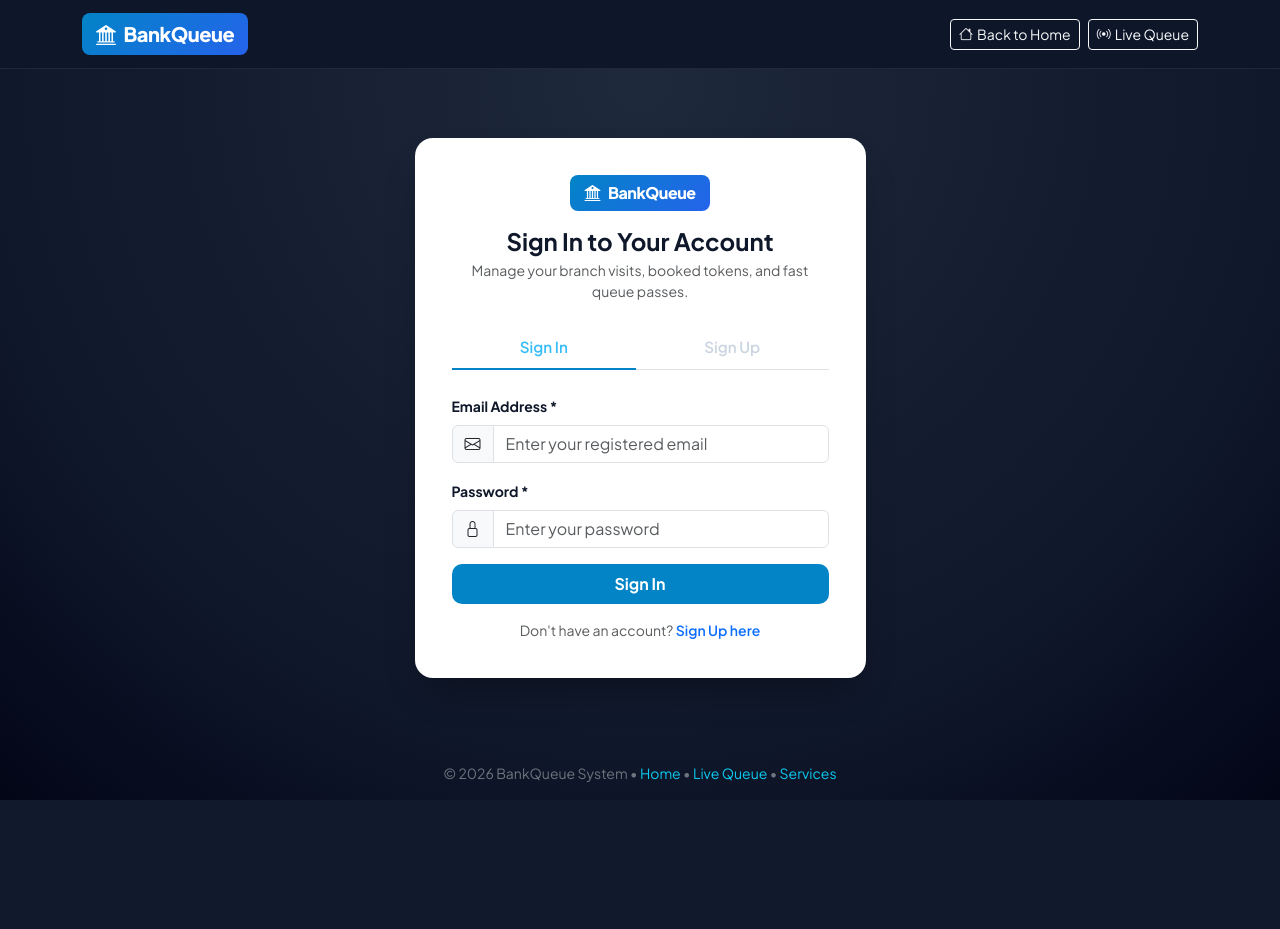
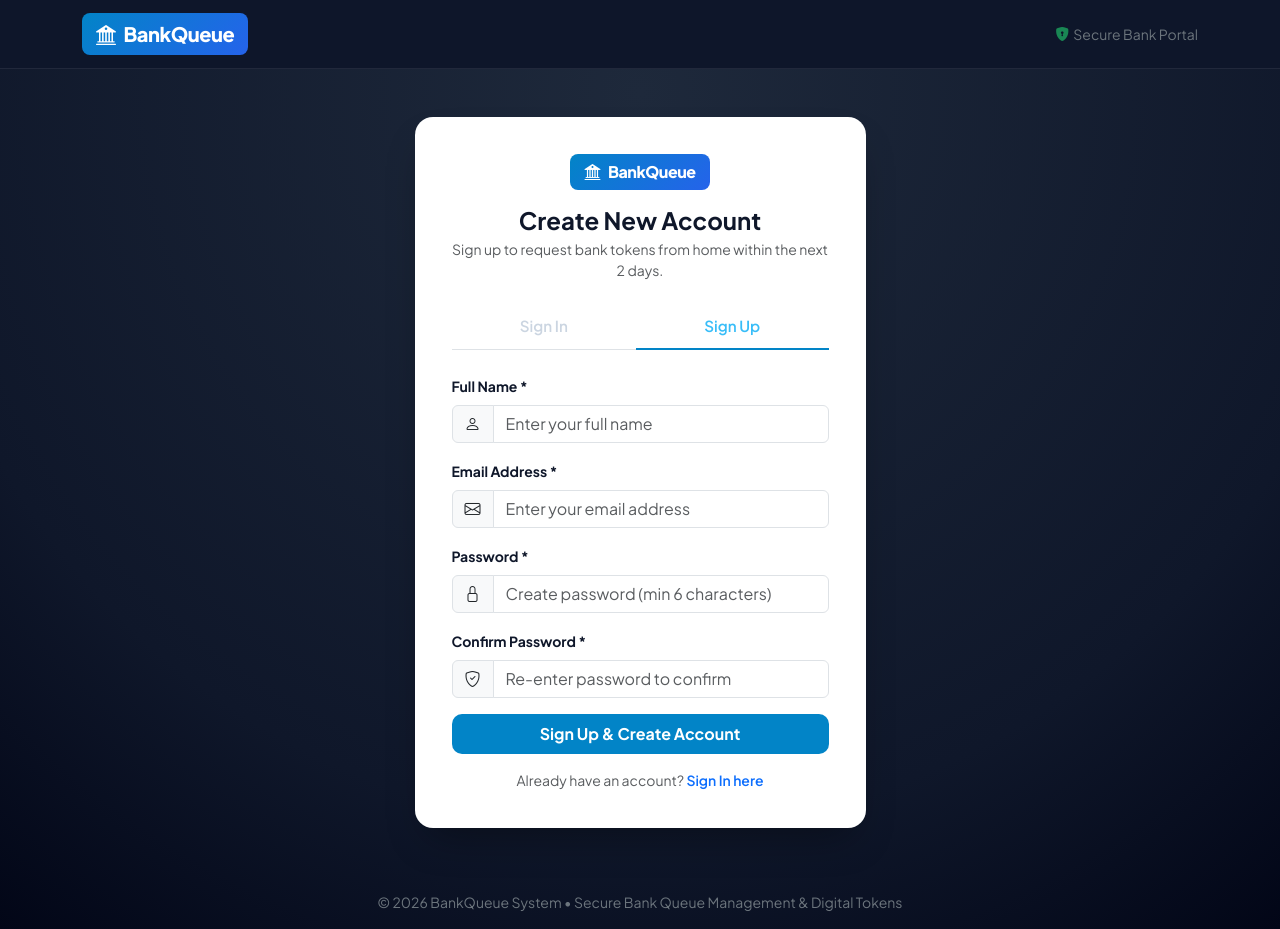
Before and after one commit to varshini1303/dbms_queue_project, a FastAPI app: page /register in a window 1280 px wide. Before the commit the page ends 800 px from the top, so only its background shows below. Run offline with FastAPI, Linux system fonts and the light colour scheme.

Commit message:
Set Login and Sign Up page as the opening screen at the root URL

```diff
--- a/python_backend/main.py
+++ b/python_backend/main.py
@@ -37,7 +37,6 @@ app = FastAPI(
 )
 
 # CORS Configuration
-# Accepts public cloud frontend, localhost, or any configured custom origin
 allowed_origins_env = os.getenv("ALLOWED_ORIGINS", "")
 origins = [
     "https://queue-wiz-home.lovable.app",
@@ -93,56 +92,57 @@ def health_check():
     return {
         "status": "healthy",
         "service": "Bank Queue Full Application",
-        "frontend": "https://queue-wiz-home.lovable.app",
         "local_app": "http://127.0.0.1:8000",
         "database": "connected",
     }
 
 
-# Root route serving the full-featured SPA
+def serve_template(template_name: str, extra_script: str = "") -> HTMLResponse:
+    file_path = os.path.join(TEMPLATES_DIR, template_name)
+    if os.path.exists(file_path):
+        with open(file_path, "r", encoding="utf-8") as f:
+            html = f.read()
+        backend_url = os.getenv("BACKEND_URL", "")
+        scripts = ""
+        if backend_url:
+            scripts += f"<script>window.BACKEND_URL = '{backend_url}';</script>"
+        if extra_script:
+            scripts += extra_script
+        if scripts:
+            html = html.replace("</head>", f"{scripts}</head>")
+        return HTMLResponse(content=html)
+    return HTMLResponse(f"<h1>Template {template_name} not found</h1>")
+
+
+# 1. Root route: Opening page is now the Login & Sign Up page
 @app.get("/", response_class=HTMLResponse)
-def index_page():
-    index_file = os.path.join(TEMPLATES_DIR, "index.html")
-    if os.path.exists(index_file):
-        with open(index_file, "r", encoding="utf-8") as f:
-            html = f.read()
-        # Inject BACKEND_URL if configured in environment
-        backend_url = os.getenv("BACKEND_URL", "")
-        if backend_url:
-            html = html.replace("</head>", f"<script>window.BACKEND_URL = '{backend_url}';</script></head>")
-        return HTMLResponse(content=html)
-    return HTMLResponse("<h1>BankQueue System: index.html template not found</h1>")
+def root_page():
+    return serve_template("login.html")
 
 
 @app.get("/login", response_class=HTMLResponse)
 def login_page():
-    login_file = os.path.join(TEMPLATES_DIR, "login.html")
-    if os.path.exists(login_file):
-        with open(login_file, "r", encoding="utf-8") as f:
-            html = f.read()
-        backend_url = os.getenv("BACKEND_URL", "")
-        if backend_url:
-            html = html.replace("</head>", f"<script>window.BACKEND_URL = '{backend_url}';</script></head>")
-        return HTMLResponse(content=html)
-    return HTMLResponse("<h1>Login page template not found</h1>")
+    return serve_template("login.html")
 
 
 @app.get("/register", response_class=HTMLResponse)
 def register_page():
-    login_file = os.path.join(TEMPLATES_DIR, "login.html")
-    if os.path.exists(login_file):
-        with open(login_file, "r", encoding="utf-8") as f:
-            html = f.read()
-        html = html.replace("<body>", "<body><script>document.addEventListener('DOMContentLoaded', () => { const t = document.getElementById('tab-register'); if(t) t.click(); });</script>")
-        return HTMLResponse(content=html)
-    return HTMLResponse("<h1>Register page template not found</h1>")
+    script = "<script>document.addEventListener('DOMContentLoaded', () => { if (typeof switchAuthTab === 'function') switchAuthTab('register'); });</script>"
+    return serve_template("login.html", extra_script=script)
+
+
+# 2. Authenticated Dashboard & Home Page
+@app.get("/home", response_class=HTMLResponse)
+def home_page():
+    return serve_template("index.html")
+
+
+@app.get("/dashboard", response_class=HTMLResponse)
+def dashboard_page():
+    return serve_template("index.html")
 
 
 @app.get("/live", response_class=HTMLResponse)
 def live_page():
-    """Shortcut to live queue view."""
-    index_file = os.path.join(TEMPLATES_DIR, "index.html")
-    with open(index_file, "r", encoding="utf-8") as f:
-        html = f.read()
-    html = html.replace("<body>", "<body><script>window.location.hash='#live';</script>")
-    return HTMLResponse(content=html)
+    script = "<script>window.location.hash='#live';</script>"
+    return serve_template("index.html", extra_script=script)
--- a/python_backend/templates/index.html
+++ b/python_backend/templates/index.html
@@ -13,6 +13,12 @@
     <link rel="stylesheet" href="https://cdn.jsdelivr.net/npm/bootstrap-icons@1.11.3/font/bootstrap-icons.min.css">
     <!-- Custom Professional Theme -->
     <link rel="stylesheet" href="/static/style.css">
+    <!-- Authentication Guard: Opening screen is the Login page for unauthenticated users -->
+    <script>
+        if (!localStorage.getItem("bank_token")) {
+            window.location.replace("/login");
+        }
+    </script>
 </head>
 <body>
 
--- a/python_backend/templates/login.html
+++ b/python_backend/templates/login.html
@@ -3,7 +3,7 @@
 <head>
     <meta charset="UTF-8">
     <meta name="viewport" content="width=device-width, initial-scale=1.0">
-    <title>Customer & Staff Portal Login — BankQueue</title>
+    <title>Customer Login &amp; Sign Up — BankQueue</title>
     <!-- Fonts -->
     <link rel="preconnect" href="https://fonts.googleapis.com">
     <link rel="preconnect" href="https://fonts.gstatic.com" crossorigin>
@@ -46,6 +46,12 @@
             font-size: 0.875rem;
         }
     </style>
+    <script>
+        // If already logged in, seamlessly forward to the home dashboard
+        if (localStorage.getItem("bank_token")) {
+            window.location.replace("/home");
+        }
+    </script>
 </head>
 <body class="login-wrapper">
 
@@ -55,9 +61,8 @@
             <a class="navbar-brand text-decoration-none" href="/">
                 <span class="brand-badge"><i class="bi bi-bank2"></i>BankQueue</span>
             </a>
-            <div class="ms-auto d-flex gap-2">
-                <a href="/" class="btn btn-sm btn-outline-light"><i class="bi bi-house me-1"></i>Back to Home</a>
-                <a href="/#live" class="btn btn-sm btn-outline-light"><i class="bi bi-broadcast me-1"></i>Live Queue</a>
+            <div class="ms-auto d-flex align-items-center gap-2">
+                <span class="text-secondary small d-none d-sm-inline"><i class="bi bi-shield-lock-fill text-success me-1"></i>Secure Bank Portal</span>
             </div>
         </div>
     </nav>
@@ -72,7 +77,7 @@
                     <div class="text-center mb-4">
                         <span class="brand-badge mb-2"><i class="bi bi-bank2"></i>BankQueue</span>
                         <h4 class="fw-bold mt-2 mb-1" id="authTitle">Sign In to Your Account</h4>
-                        <p class="text-muted small" id="authSubtitle">Manage your branch visits, booked tokens, and fast queue passes.</p>
+                        <p class="text-muted small" id="authSubtitle">Please sign in or register to access the Bank Queue System and book tokens from home.</p>
                     </div>
 
                     <!-- Tabs: Login vs Register -->
@@ -108,7 +113,7 @@
                                     </div>
                                 </div>
                                 <div class="d-grid mb-3">
-                                    <button type="submit" id="btnLoginSubmit" class="btn btn-bank-primary py-2 fw-bold">Sign In</button>
+                                    <button type="submit" id="btnLoginSubmit" class="btn btn-bank-primary py-2 fw-bold">Sign In &amp; Continue</button>
                                 </div>
                                 <div class="text-center small text-muted">
                                     Don't have an account? <a href="#" class="text-primary text-decoration-none fw-semibold" onclick="switchAuthTab('register')">Sign Up here</a>
@@ -158,30 +163,6 @@
 
                     </div>
 
-                    <!-- User Profile Card (Displayed when already logged in) -->
-                    <div id="loggedInView" class="d-none text-center pt-2">
-                        <div class="rounded-circle bg-light border d-inline-flex p-3 fs-2 text-primary mb-3">
-                            <i class="bi bi-person-check-fill"></i>
-                        </div>
-                        <h5 class="fw-bold mb-1" id="userNameDisplay"></h5>
-                        <p class="text-muted small mb-3" id="userEmailDisplay"></p>
-                        <span class="badge bg-success mb-3" id="userRoleDisplay">Customer</span>
-
-                        <!-- My Tokens Box -->
-                        <div class="p-3 bg-light rounded text-start mb-3 border">
-                            <div class="d-flex justify-content-between align-items-center mb-2">
-                                <span class="fw-bold small text-navy">Your Active &amp; Recent Tokens</span>
-                                <button class="btn btn-sm btn-link p-0 text-decoration-none" onclick="loadUserTokens()">Refresh</button>
-                            </div>
-                            <div id="userTokensList" class="small text-muted">Loading tokens...</div>
-                        </div>
-
-                        <div class="d-grid gap-2">
-                            <a href="/#book" class="btn btn-bank-primary fw-bold">Book a Bank Token</a>
-                            <button class="btn btn-outline-danger btn-sm" onclick="handleLogout()">Sign Out</button>
-                        </div>
-                    </div>
-
                 </div>
 
             </div>
@@ -190,20 +171,13 @@
 
     <!-- Footer -->
     <div class="text-center py-3 text-secondary small">
-        &copy; 2026 BankQueue System &bull; <a href="/" class="text-info text-decoration-none">Home</a> &bull; <a href="/#live" class="text-info text-decoration-none">Live Queue</a> &bull; <a href="/#services" class="text-info text-decoration-none">Services</a>
+        &copy; 2026 BankQueue System &bull; Secure Bank Queue Management &amp; Digital Tokens
     </div>
 
     <!-- Scripts -->
     <script src="https://cdn.jsdelivr.net/npm/bootstrap@5.3.2/dist/js/bootstrap.bundle.min.js"></script>
     <script>
         const BACKEND_URL = window.BACKEND_URL || window.location.origin;
-
-        document.addEventListener("DOMContentLoaded", () => {
-            const token = localStorage.getItem("bank_token");
-            if (token) {
-                checkAuthProfile(token);
-            }
-        });
 
         function showError(msg) {
             const alertBox = document.getElementById("authAlert");
@@ -232,7 +206,7 @@
                 const logTab = document.getElementById("tab-login");
                 if (logTab) bootstrap.Tab.getOrCreateInstance(logTab).show();
                 document.getElementById("authTitle").textContent = "Sign In to Your Account";
-                document.getElementById("authSubtitle").textContent = "Manage your branch visits, booked tokens, and fast queue passes.";
+                document.getElementById("authSubtitle").textContent = "Please sign in to access the Bank Queue System and book tokens.";
             }
         }
 
@@ -270,8 +244,8 @@
                 localStorage.setItem("bank_token", data.access_token);
                 localStorage.setItem("bank_user", JSON.stringify(data.user));
 
-                // Redirect to existing home page get token section
-                window.location.href = "/#book";
+                // Immediately redirect to the Home Dashboard
+                window.location.replace("/home");
             } catch (err) {
                 showError(err.message);
             } finally {
@@ -328,82 +302,14 @@
                 localStorage.setItem("bank_token", data.access_token);
                 localStorage.setItem("bank_user", JSON.stringify(data.user));
 
-                // Redirect to existing home page
-                window.location.href = "/#book";
+                // Immediately redirect to the Home Dashboard
+                window.location.replace("/home");
             } catch (err) {
                 showError(err.message);
             } finally {
                 if (btn) btn.disabled = false;
             }
         }
-
-        async function checkAuthProfile(token) {
-            try {
-                const res = await fetch(`${BACKEND_URL}/api/v1/auth/me`, {
-                    headers: { "Authorization": `Bearer ${token}` }
-                });
-                if (res.ok) {
-                    const user = await res.json();
-                    showLoggedInState(user);
-                } else {
-                    localStorage.removeItem("bank_token");
-                    localStorage.removeItem("bank_user");
-                }
-            } catch (e) {
-                console.error("Auth check error", e);
-            }
-        }
-
-        function showLoggedInState(user) {
-            document.getElementById("authTabs").classList.add("d-none");
-            document.getElementById("pane-login").classList.add("d-none");
-            document.getElementById("pane-register").classList.add("d-none");
-
-            document.getElementById("authTitle").textContent = "Account Dashboard";
-            document.getElementById("authSubtitle").textContent = "Welcome back to BankQueue.";
-
-            document.getElementById("userNameDisplay").textContent = user.full_name;
-            document.getElementById("userEmailDisplay").textContent = user.email;
-            document.getElementById("userRoleDisplay").textContent = user.role;
-
-            document.getElementById("loggedInView").classList.remove("d-none");
-            loadUserTokens();
-        }
-
-        async function loadUserTokens() {
-            const token = localStorage.getItem("bank_token");
-            if (!token) return;
-
-            try {
-                const res = await fetch(`${BACKEND_URL}/api/v1/tokens/my-tokens`, {
-                    headers: { "Authorization": `Bearer ${token}` }
-                });
-                const tokens = await res.json();
-                const list = document.getElementById("userTokensList");
-                if (!tokens || tokens.length === 0) {
-                    list.innerHTML = `<span class="text-muted">No active tokens reserved yet.</span>`;
-                } else {
-                    list.innerHTML = tokens.map(t => `
-                        <div class="py-2 border-bottom d-flex justify-content-between align-items-center">
-                            <div>
-                                <span class="fw-bold text-navy me-1">${t.token_number}</span>
-                                <span>(${t.service_name})</span>
-                                <div class="text-muted" style="font-size: 0.75rem">${t.booking_date} &bull; ${t.time_slot}</div>
-                            </div>
-                            <span class="badge ${t.status === 'SERVING' ? 'bg-success' : 'bg-primary'}">${t.status}</span>
-                        </div>
-                    `).join("");
-                }
-            } catch (err) {
-                console.error("Tokens load error:", err);
-            }
-        }
-
-        function handleLogout() {
-            localStorage.removeItem("bank_token");
-            localStorage.removeItem("bank_user");
-            window.location.reload();
-        }
     </script>
 </body>
 </html>
```
Also changed, not shown: python_backend/static/app.js (+8 -7 lines).
